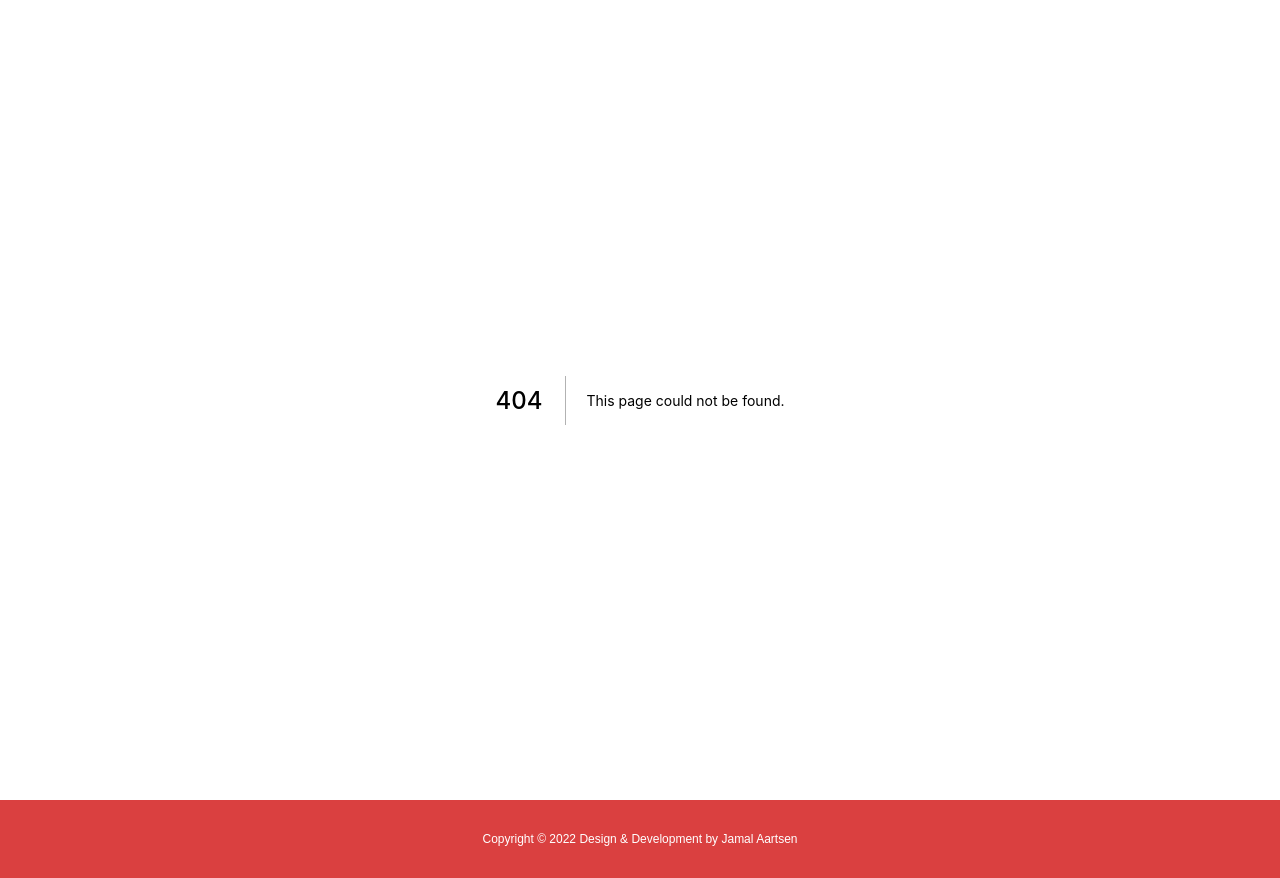
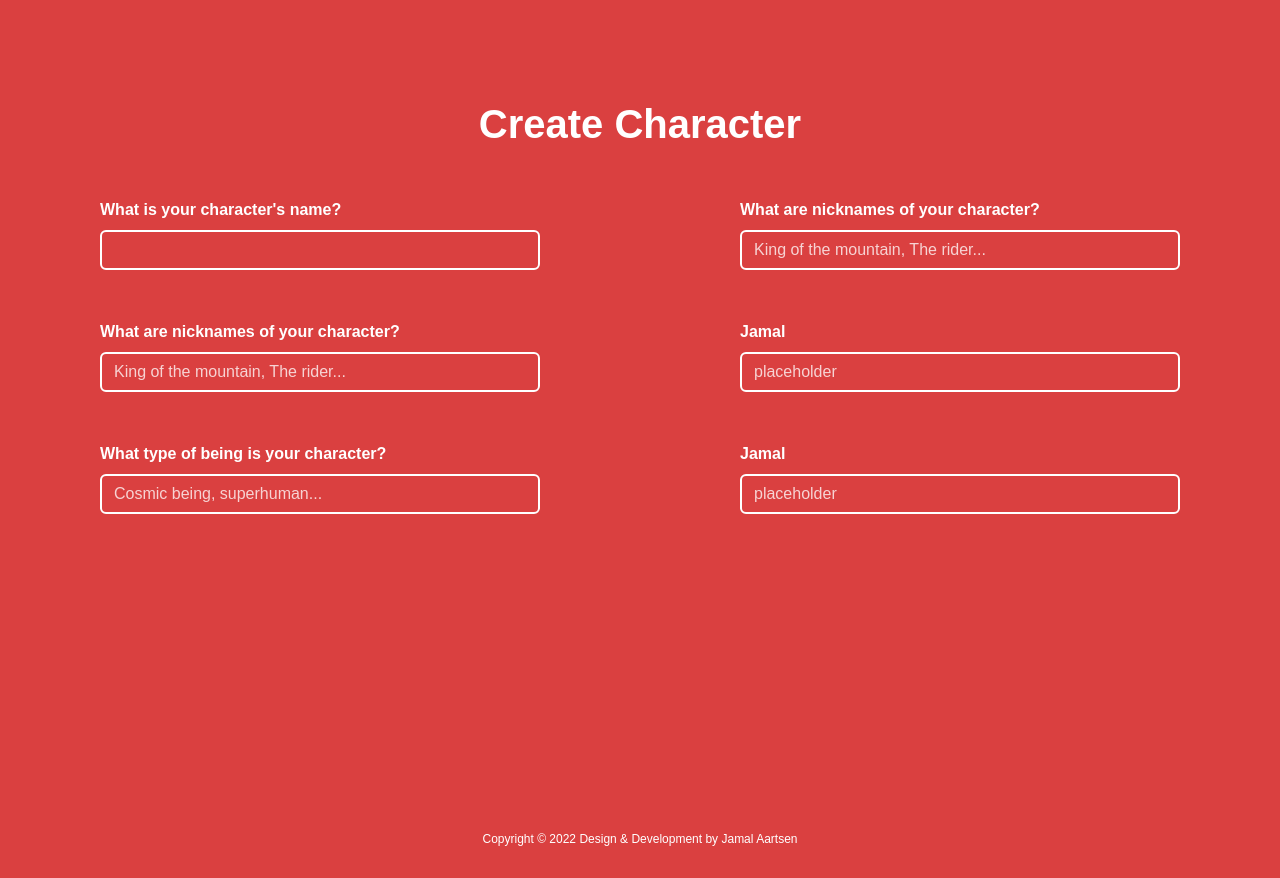
Before and after one commit to JamalAartsen/Herofy, a Next.js app: page /create-character in a window 1280 px wide. Before the commit this address had no page. Built offline with nearby package versions, Linux system fonts and the light colour scheme.

Commit message:
Create a create-character page

```diff
--- a/components/Home/Create.js
+++ b/components/Home/Create.js
@@ -1,3 +1,4 @@
+import Link from "next/link"
 import Styles from "../../styles/Create.module.css"
 
 export default function Create() {
@@ -5,7 +6,7 @@ export default function Create() {
         <section id="create-section" className={Styles.createContainer}>
             <h1 className={Styles.title}>Create</h1>
             <p className={Styles.description}>Lorem ipsum dolor sit amet, consectetur adipiscing elit. Integer justo orci, vehicula id </p>
-            <button className={Styles.startBtn}>Start</button>
+            <Link href="/create-character"><button className={Styles.startBtn}>Start</button></Link>
         </section>
     )
 }
--- /dev/null
+++ b/components/Utils/Question.js
@@ -0,0 +1,11 @@
+import Styles from "../../styles/Question.module.css"
+import Form from 'react-bootstrap/Form';
+
+export default function Question(props) {
+    return (
+        <div className={Styles.container}>
+            <Form.Label className={Styles.question}>{props.question}</Form.Label>
+            <Form.Control className={Styles.control} type="text" placeholder={props.placeholder} />
+        </div>
+    )
+}
--- /dev/null
+++ b/pages/create-character.js
@@ -0,0 +1,27 @@
+import Question from "../components/Utils/Question"
+import Styles from "../styles/CreateCharacter.module.css"
+import { Container, Row, Col } from 'react-bootstrap'
+
+export default function CreateCharacter() {
+    return (
+        <div className={Styles.container}>
+            <h1 className={Styles.title}>Create Character</h1>
+            <div className={Styles.indsideContainer}>
+                <Container fluid>
+                    <Row className={Styles.row} lg={2} md={2} sm={1} xs={1}>
+                        <Col className={Styles.column}><Question question="What is your character's name?" /></Col>
+                        <Col className={Styles.column}><Question question="What are nicknames of your character?" placeholder="King of the mountain, The rider..." /></Col>
+                    </Row>
+                    <Row className={Styles.row} lg={2} md={2} sm={1} xs={1}>
+                        <Col className={Styles.column}><Question question="What are nicknames of your character?" placeholder="King of the mountain, The rider..." /></Col>
+                        <Col className={Styles.column}><Question question="Jamal" placeholder="placeholder" /></Col>
+                    </Row>
+                    <Row className={Styles.row} lg={2} md={2} sm={1} xs={1}>
+                        <Col className={Styles.column}><Question question="What type of being is your character?" placeholder="Cosmic being, superhuman..." /></Col>
+                        <Col className={Styles.column}><Question question="Jamal" placeholder="placeholder" /></Col>
+                    </Row>
+                </Container>
+            </div>
+        </div>
+    )
+}
--- /dev/null
+++ b/styles/CreateCharacter.module.css
@@ -0,0 +1,23 @@
+.container {
+    background-color: #DA4040;
+    min-height: 100vh;
+    font-family: montserrat, sans-serif;
+    padding-top: 100px;
+    padding-bottom: 100px;
+}
+
+.title {
+    color: #fff;
+    font-weight: bold;
+    text-align: center;
+    margin-bottom: 50px;
+}
+
+.row {
+    margin-bottom: 50px;
+}
+
+.column {
+    padding-right: 100px;
+    padding-left: 100px;
+}
--- /dev/null
+++ b/styles/Question.module.css
@@ -0,0 +1,26 @@
+.container {
+    color: #fff !important;
+    font-family: montserrat, sans-serif !important;
+}
+
+.question {
+    font-weight: 600;
+}
+
+.control {
+    outline: none !important;
+    background-color: rgba(255, 255, 255, 0) !important;
+    border-color: #fff !important;
+    border-width: 2px !important;
+    color: #fff !important;
+}
+
+.control:focus {
+    box-shadow: none !important;
+    border-color: #fff !important;
+    background-color: rgba(255, 255, 255, 0) !important;
+}
+
+.control::placeholder {
+    color: rgba(255, 255, 255, 0.767) !important;
+}
```
